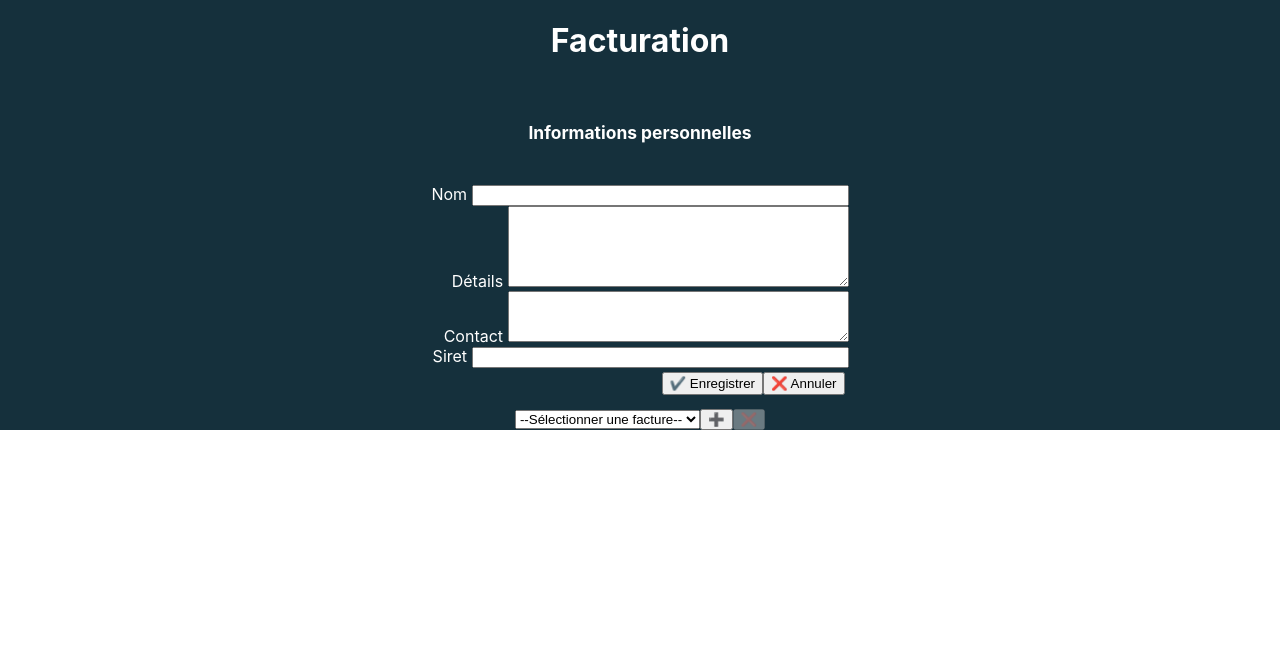
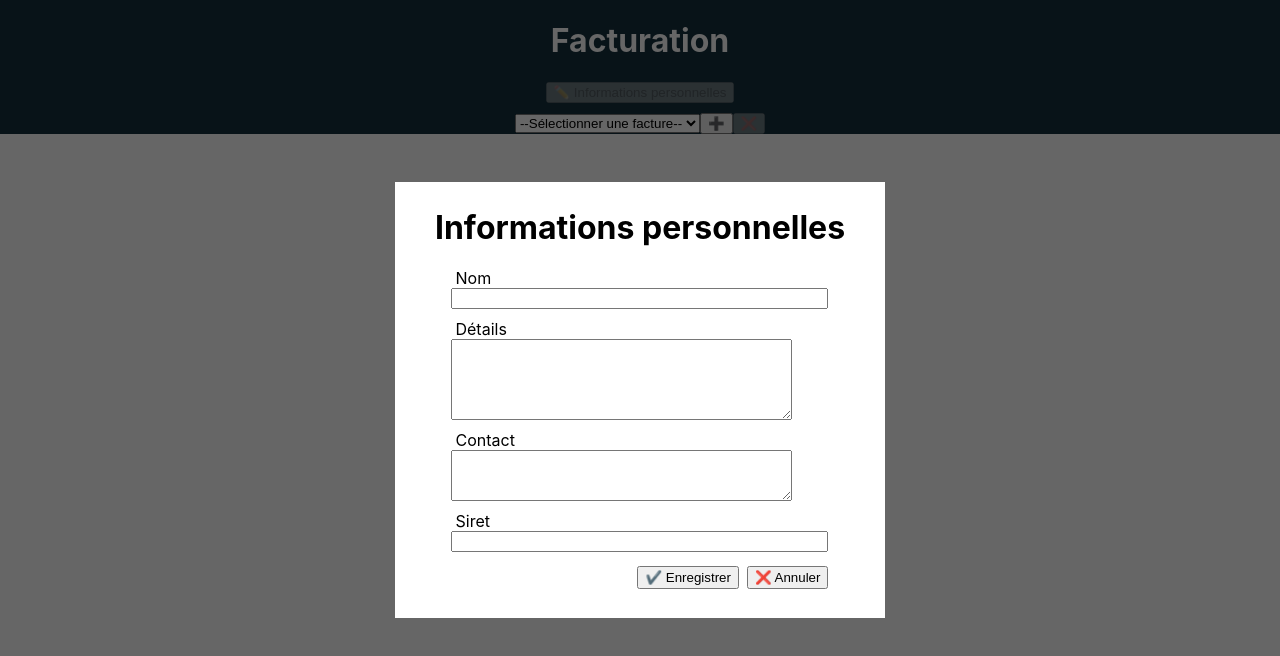
Before and after one commit to vincenthugues/invoice-editor, a React (Create React App) app: page / in a window 1280 px wide. Both pictures are taken after a click on the button "✏️ Informations personnelles". Shown: the top 656 px of the page. Built offline with nearby package versions, Linux system fonts and the light colour scheme.

Commit message:
feat: improve modal

```diff
--- a/src/App.css
+++ b/src/App.css
@@ -128,3 +128,50 @@ h1 {
 hr {
   width: 90%;
 }
+
+.modal-background {
+  position: absolute;
+  width: 100%;
+  height: 100%;
+  top: 0;
+  left: 0;
+  background: rgba(0, 0, 0, 0.6);
+  display: flex;
+  align-items: center;
+}
+
+.modal {
+  margin: auto;
+  width: fit-content;
+  color: #000;
+  background: #fff;
+  padding: 5px 40px 25px;
+  display: flex;
+  flex-direction: column;
+  align-items: center;
+}
+
+.modal form {
+  display: flex;
+  flex-direction: column;
+  align-items: flex-start;
+}
+
+.modal form input,
+.modal form textarea {
+  margin: 0 0 10px;
+}
+
+.modal form label {
+  margin: 0 0 0 4px;
+}
+
+.form-buttons {
+  width: 100%;
+  display: flex;
+  justify-content: flex-end;
+}
+
+.form-buttons button {
+  margin: 0 4px;
+}
--- /dev/null
+++ b/src/components/Modal.tsx
@@ -0,0 +1,61 @@
+import { PropsWithChildren } from 'react';
+
+export enum ModalInputType {
+  Input,
+  TextArea,
+}
+
+type ModalInputProps = {
+  type?: ModalInputType,
+  label: string,
+  defaultValue: string,
+  onChange: Function,
+  size?: number,
+  rows?: number,
+  cols?: number,
+};
+export const ModalInput = ({ type, label, defaultValue, onChange, size, rows, cols }: ModalInputProps) => (
+  <>
+    <label htmlFor={`${label}_input`}>
+      {label}
+    </label>
+    {type === ModalInputType.TextArea ? (
+      <textarea
+        id={`${label}_input`}
+        defaultValue={defaultValue}
+        onChange={({ target: { value }}) => { onChange(value); }}
+        rows={rows}
+        cols={cols}
+      />
+    ) : (
+      <input
+        id={`${label}_input`}
+        defaultValue={defaultValue}
+        onChange={({ target: { value }}) => { onChange(value); }}
+        size={size}
+      />
+    )}
+  </>
+);
+
+type ModalProps = {
+  title: string,
+  onSubmit: Function,
+  onClose: Function,
+};
+const Modal = ({ title, onSubmit, onClose, children }: PropsWithChildren<ModalProps>) => (
+  <div className="modal-background">
+    <div className="modal">
+      <h1>{title}</h1>
+      <form onSubmit={(e) => { onSubmit(); e.preventDefault(); }}>
+        {children}
+        <div className="form-buttons">
+          <button type="submit">✔️ Enregistrer</button>
+          <button onClick={() => { onClose(); }}>❌ Annuler</button>
+        </div>
+      </form>
+    </div>
+  </div>
+);
+
+export default Modal;
--- a/src/components/PersonalInfoEditor.tsx
+++ b/src/components/PersonalInfoEditor.tsx
@@ -1,58 +1,6 @@
-import { PropsWithChildren, useEffect, useState } from 'react';
+import { useEffect, useState } from 'react';
+import Modal, { ModalInput, ModalInputType } from './Modal';
 import { usePersonalInfo } from '../hooks';
-
-enum InputType {
-  Input,
-  TextArea,
-}
-
-type ModalInputProps = {
-  type?: InputType,
-  label: string,
-  defaultValue: string,
-  onChange: Function,
-  size?: number,
-  rows?: number,
-  cols?: number,
-};
-const ModalInput = ({ type, label, defaultValue, onChange, size, rows, cols }: ModalInputProps) => (
-  <label>
-    {label}
-    {' '}
-    {type === InputType.TextArea ? (
-      <textarea
-        defaultValue={defaultValue}
-        onChange={({ target: { value }}) => { onChange(value); }}
-        rows={rows}
-        cols={cols}
-      />
-    ) : (
-      <input
-        defaultValue={defaultValue}
-        onChange={({ target: { value }}) => { onChange(value); }}
-        size={size}
-      />
-    )}
-    </label>
-);
-
-type ModalProps = {
-  title: string,
-  onSubmit: Function,
-  onClose: Function,
-};
-const Modal = ({ title, onSubmit, onClose, children }: PropsWithChildren<ModalProps>) => (
-  <>
-    <h6>{title}</h6>
-    <form onSubmit={(e) => { onSubmit(); e.preventDefault(); }}>
-      {children}
-      <div>
-        <button type="submit">✔️ Enregistrer</button>
-        <button onClick={() => { onClose(); }}>❌ Annuler</button>
-      </div>
-    </form>
-  </>
-);
 
 const PersonalInfoEditor = () => {
   const [personalInfo, updatePersonalInfo] = usePersonalInfo();
@@ -63,7 +11,8 @@ const PersonalInfoEditor = () => {
   const [siretInput, setSiretInput] = useState('');
 
   useEffect(() => {
-    const { name, personalDetails, contactInfo, siret } = personalInfo || {};
+    if (!personalInfo) return;
+    const { name, personalDetails, contactInfo, siret } = personalInfo;
 
     setNameInput(name || '');
     setPersonalDetailsInput(personalDetails || '');
@@ -81,21 +30,20 @@ const PersonalInfoEditor = () => {
     setIsModalOpen(false);
   };
 
-  if (!isModalOpen) {
-    return (
-      <button onClick={() => setIsModalOpen(true)}>
+  return (
+    <>
+      <button onClick={() => setIsModalOpen(true)} disabled={isModalOpen}>
         ✏️ Informations personnelles
       </button>
-    );
-  }
-
-  return (
-    <Modal title="Informations personnelles" onSubmit={onSubmit} onClose={() => setIsModalOpen(false)}>
-      <ModalInput label="Nom" size={44} defaultValue={nameInput} onChange={setNameInput} />
-      <ModalInput type={InputType.TextArea} label="Détails" rows={5} cols={40} defaultValue={personalDetailsInput} onChange={setPersonalDetailsInput} />
-      <ModalInput type={InputType.TextArea} label="Contact" rows={3} cols={40} defaultValue={contactInfoInput} onChange={setContactInfoInput} />
-      <ModalInput label="Siret" size={44} defaultValue={siretInput} onChange={setSiretInput} />
-    </Modal>
+      {isModalOpen && (
+        <Modal title="Informations personnelles" onSubmit={onSubmit} onClose={() => setIsModalOpen(false)}>
+          <ModalInput label="Nom" size={44} defaultValue={nameInput} onChange={setNameInput} />
+          <ModalInput type={ModalInputType.TextArea} label="Détails" rows={5} cols={40} defaultValue={personalDetailsInput} onChange={setPersonalDetailsInput} />
+          <ModalInput type={ModalInputType.TextArea} label="Contact" rows={3} cols={40} defaultValue={contactInfoInput} onChange={setContactInfoInput} />
+          <ModalInput label="Siret" size={44} defaultValue={siretInput} onChange={setSiretInput} />
+        </Modal>
+      )}
+    </>
   );
 };
 
```
